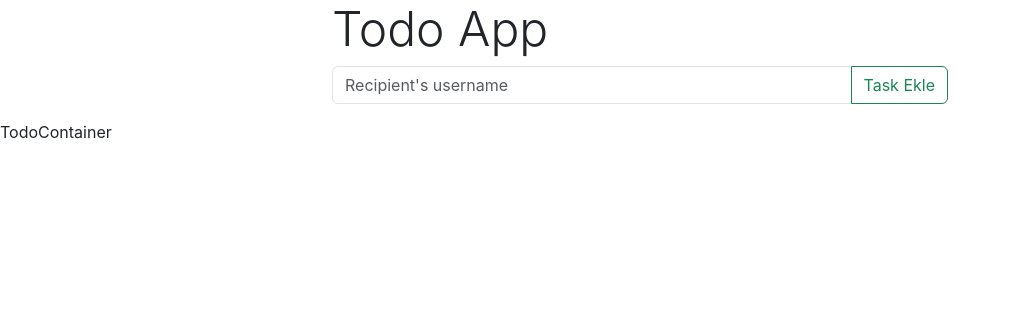
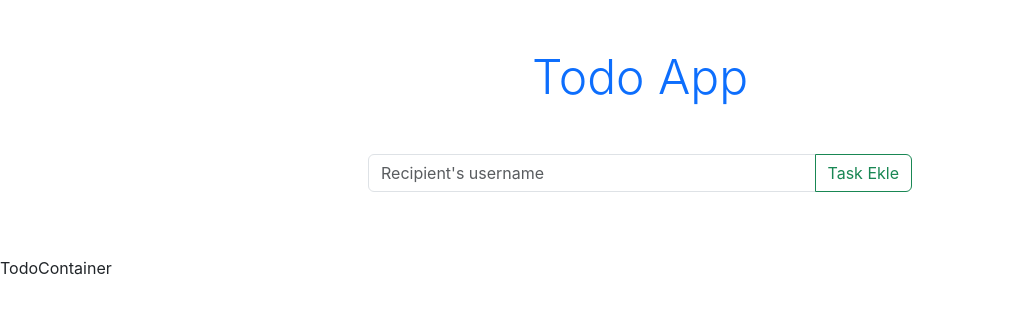
Before and after one commit to muslumhanerol/ToDo_App_With_ContextAPI, a React (Create React App) app in the folder todo_app_contextapi/: page / in a window 1280 px wide. Shown: the top 312 px of the page, without its empty margins (0-1011 px from the left). Built offline with nearby package versions, Linux system fonts and the light colour scheme.

Commit message:
Update TodoAddForm.js

```diff
--- a/todo_app_contextapi/src/Components/TodoAddForm.js
+++ b/todo_app_contextapi/src/Components/TodoAddForm.js
@@ -3,8 +3,8 @@ import React from 'react'
 const TodoAddForm = () => {
     return (
 
-        <div className='container w-50'>
-            <h1 className='display-5'>Todo App</h1>
+        <div className='container w-50 p-5'>
+            <h1 className='display-5 text-center mb-5 text-primary'>Todo App</h1>
             <div className="input-group mb-3">
                 <input type="text" className="form-control" placeholder="Recipient's username" aria-label="Recipient's username" aria-describedby="button-addon2" />
                 <button className="btn btn-outline-success" type="button" id="button-addon2">Task Ekle</button>
```
